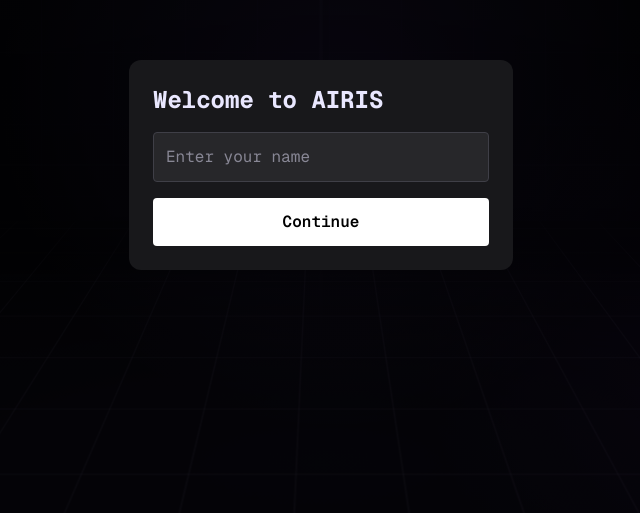
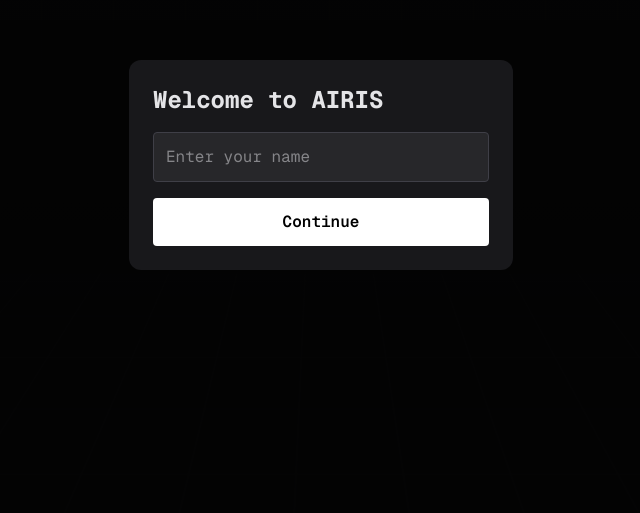
Before and after one commit to divyanshj25604-arch/Pre-orientation-chatbot-airis, a Next.js app: page / in a window 1280 px wide. Shown: the part 235-748 px from the top of the page, without its empty margins (319-959 px from the left). Built offline with nearby package versions, Linux system fonts and the light colour scheme.

Commit message:
ui reform

```diff
--- a/components/ChatInput.jsx
+++ b/components/ChatInput.jsx
@@ -35,7 +35,7 @@ export default function ChatInput({
     return (
         <form
             onSubmit={handleSubmit}
-            className={`flex w-full min-w-0 shrink-0 gap-3 border-t border-[var(--hud-border)] bg-[#080916]/90 p-4 shadow-[0_-10px_30px_rgba(0,0,0,.22)] backdrop-blur-xl ${className}`}
+            className={`flex w-full min-w-0 shrink-0 gap-3 border-t border-[var(--hud-border)] bg-[#121214]/90 p-4 shadow-[0_-10px_30px_rgba(0,0,0,.18)] backdrop-blur-xl ${className}`}
         >
             <input
                 value={text}
@@ -57,7 +57,7 @@ export default function ChatInput({
                   flex-1
                   rounded-md
                   border border-[var(--hud-border)]
-                  bg-[#060711]/90
+                  bg-[#101012]/90
                   font-mono
                   px-4
                   py-2
@@ -67,7 +67,7 @@ export default function ChatInput({
                   focus:ring-0
                   focus-visible:ring-0
                   focus:outline-none
-                  text-violet-50 placeholder:text-violet-100/35
+                  text-zinc-100 placeholder:text-zinc-500
                   focus:border-[var(--accent-bright)]
                   focus:shadow-[0_0_14px_rgba(139,92,246,.2)]
                 "
--- a/components/ChatWindow.jsx
+++ b/components/ChatWindow.jsx
@@ -29,8 +29,8 @@ export default function ChatWindow({
 
     return (
         <div className="flex min-h-0 min-w-0 flex-1 flex-col">
-            <div className="flex shrink-0 items-center justify-between border-b border-[var(--hud-line)] bg-[#080916]/50 px-4 py-2 md:px-6">
-                <span className="hud-label"><span className="mr-2 inline-block size-1.5 rounded-full bg-violet-300 shadow-[0_0_8px_#8b5cf6]" />AIRIS sync status: active</span>
+            <div className="flex shrink-0 items-center justify-between border-b border-[var(--hud-line)] bg-[#121214]/50 px-4 py-2 md:px-6">
+                <span className="hud-label"><span className="mr-2 inline-block size-1.5 rounded-full bg-[var(--accent-primary)]" />AIRIS sync status: active</span>
                 <button
                     type="button"
                     onClick={() => setShowClearConfirmation(true)}
--- a/components/Navbar.jsx
+++ b/components/Navbar.jsx
@@ -7,7 +7,7 @@ export default function Navbar() {
     const [showApiModal, setShowApiModal] = useState(false);
     return (
         <>
-            <header className="relative flex h-16 w-full min-w-0 shrink-0 items-center justify-between border-b border-[var(--hud-border)] bg-[#090a17]/90 px-4 shadow-[0_6px_24px_rgba(0,0,0,.32)] backdrop-blur-xl md:px-6">
+            <header className="relative flex h-16 w-full min-w-0 shrink-0 items-center justify-between border-b border-[var(--hud-border)] bg-[#121214]/90 px-4 shadow-[0_6px_24px_rgba(0,0,0,.22)] backdrop-blur-xl md:px-6">
 
                 <h1 className="min-w-0 truncate font-mono text-lg font-semibold tracking-tight text-[var(--accent-bright)] drop-shadow-[0_0_9px_rgba(139,92,246,.65)]">
                     AIRIS Prompt Lab
@@ -22,8 +22,8 @@ export default function Navbar() {
                     </button>
 
                     <div className="min-w-0 border-l border-[var(--hud-line)] pl-3 text-right">
-                        <p className="truncate font-medium text-violet-50">{user?.name}</p>
-                        <p className="text-xs text-violet-200/55">
+                        <p className="truncate font-medium text-zinc-100">{user?.name}</p>
+                        <p className="text-xs text-zinc-500">
                             NST Student
                         </p>
                     </div>
--- a/styles/design-tokens.css
+++ b/styles/design-tokens.css
@@ -1,14 +1,14 @@
 /* Design tokens for dark HUD UI */
 :root {
-  --bg-primary: #05050a;
-  --glass-bg: rgba(12, 13, 28, 0.74);
+  --bg-primary: #0a0a0b;
+  --glass-bg: rgba(20, 20, 22, 0.72);
   --accent-primary: #8b5cf6;
   --accent-bright: #c4b5fd;
-  --accent-muted: rgba(139, 92, 246, 0.18);
-  --glow-color: rgba(139, 92, 246, 0.55);
-  --text-dim: #e9e7ff;
-  --hud-border: rgba(196, 181, 253, 0.35);
-  --hud-line: rgba(196, 181, 253, 0.12);
+  --accent-muted: rgba(139, 92, 246, 0.14);
+  --glow-color: rgba(139, 92, 246, 0.36);
+  --text-dim: #e4e4e7;
+  --hud-border: rgba(255, 255, 255, 0.12);
+  --hud-line: rgba(255, 255, 255, 0.08);
 }
 
 /* Utility classes */
@@ -33,10 +33,7 @@
   inset: 0;
   pointer-events: none;
   overflow: hidden;
-  background:
-    radial-gradient(circle at 51% 41%, rgba(139, 92, 246, 0.15), transparent 21rem),
-    radial-gradient(circle at 83% 73%, rgba(76, 29, 149, 0.18), transparent 20rem),
-    linear-gradient(180deg, rgba(12, 12, 27, 0.25), #05050a 78%);
+  background: linear-gradient(180deg, #0d0d0f, #09090a 72%);
   z-index: -1;
 }
 
@@ -48,12 +45,10 @@
 }
 
 .background-layer::before {
-  opacity: 0.48;
+  opacity: 0.22;
   background-image:
-    linear-gradient(90deg, transparent 0 49.85%, rgba(196, 181, 253, 0.16) 49.9% 50.1%, transparent 50.15%),
-    linear-gradient(0deg, transparent 0 49.85%, rgba(196, 181, 253, 0.1) 49.9% 50.1%, transparent 50.15%),
-    repeating-linear-gradient(90deg, rgba(139, 92, 246, 0.09) 0 1px, transparent 1px 72px),
-    repeating-linear-gradient(0deg, rgba(139, 92, 246, 0.07) 0 1px, transparent 1px 72px);
+    repeating-linear-gradient(90deg, rgba(255, 255, 255, 0.05) 0 1px, transparent 1px 72px),
+    repeating-linear-gradient(0deg, rgba(255, 255, 255, 0.035) 0 1px, transparent 1px 72px);
   background-size: 100% 100%, 100% 100%, 72px 72px, 72px 72px;
   mask-image: linear-gradient(to bottom, rgba(0, 0, 0, 0.9), transparent 77%);
 }
@@ -65,44 +60,25 @@
   bottom: -28%;
   transform: perspective(560px) rotateX(62deg);
   transform-origin: top;
-  opacity: 0.42;
+  opacity: 0.14;
   background-image:
-    repeating-linear-gradient(90deg, rgba(196, 181, 253, 0.23) 0 1px, transparent 1px 58px),
-    repeating-linear-gradient(0deg, rgba(196, 181, 253, 0.2) 0 1px, transparent 1px 46px),
-    radial-gradient(ellipse at center, rgba(139, 92, 246, 0.16), transparent 58%);
-  box-shadow: inset 0 16rem 8rem -13rem #05050a;
+    repeating-linear-gradient(90deg, rgba(255, 255, 255, 0.11) 0 1px, transparent 1px 58px),
+    repeating-linear-gradient(0deg, rgba(255, 255, 255, 0.08) 0 1px, transparent 1px 46px);
+  box-shadow: inset 0 16rem 8rem -13rem #09090a;
 }
 
 .hud-panel {
   position: relative;
   border: 1px solid var(--hud-border);
-  background: linear-gradient(135deg, rgba(20, 19, 40, 0.85), rgba(8, 9, 20, 0.77));
-  box-shadow: inset 0 0 0 1px rgba(255,255,255,0.025), 0 0 20px rgba(139, 92, 246, 0.1);
+  background: rgba(24, 24, 27, 0.68);
+  box-shadow: inset 0 1px 0 rgba(255,255,255,0.025);
+  transition: border-color 160ms ease, box-shadow 160ms ease, transform 160ms ease;
 }
 
-.hud-panel::before,
-.hud-panel::after {
-  position: absolute;
-  width: 14px;
-  height: 14px;
-  content: "";
-  pointer-events: none;
-}
-
-.hud-panel::before {
-  top: -1px;
-  left: -1px;
-  border-top: 2px solid var(--accent-bright);
-  border-left: 2px solid var(--accent-bright);
-  box-shadow: -1px -1px 8px var(--glow-color);
-}
-
-.hud-panel::after {
-  right: -1px;
-  bottom: -1px;
-  border-right: 2px solid var(--accent-bright);
-  border-bottom: 2px solid var(--accent-bright);
-  box-shadow: 1px 1px 8px var(--glow-color);
+.hud-panel:hover,
+.persona-card--selected {
+  border-color: var(--accent-primary);
+  box-shadow: 0 0 18px rgba(139, 92, 246, 0.18), inset 0 1px 0 rgba(255,255,255,0.05);
 }
 
 .hud-label {
@@ -115,8 +91,8 @@
 
 .hud-button {
   border: 1px solid var(--hud-border);
-  background: linear-gradient(135deg, rgba(139, 92, 246, 0.28), rgba(10, 10, 24, 0.9));
-  box-shadow: inset 0 0 12px rgba(196, 181, 253, 0.14), 0 0 12px rgba(139, 92, 246, 0.13);
+  background: rgba(24, 24, 27, 0.92);
+  box-shadow: none;
   color: #f5f3ff;
   transition: border-color 160ms ease, box-shadow 160ms ease, transform 160ms ease;
 }
```
Also changed, not shown: components/EmptyState.jsx (+4 -7 lines), components/PersonaCard.jsx (+10 -9 lines), components/PromptPanel.jsx (+7 -6 lines).
